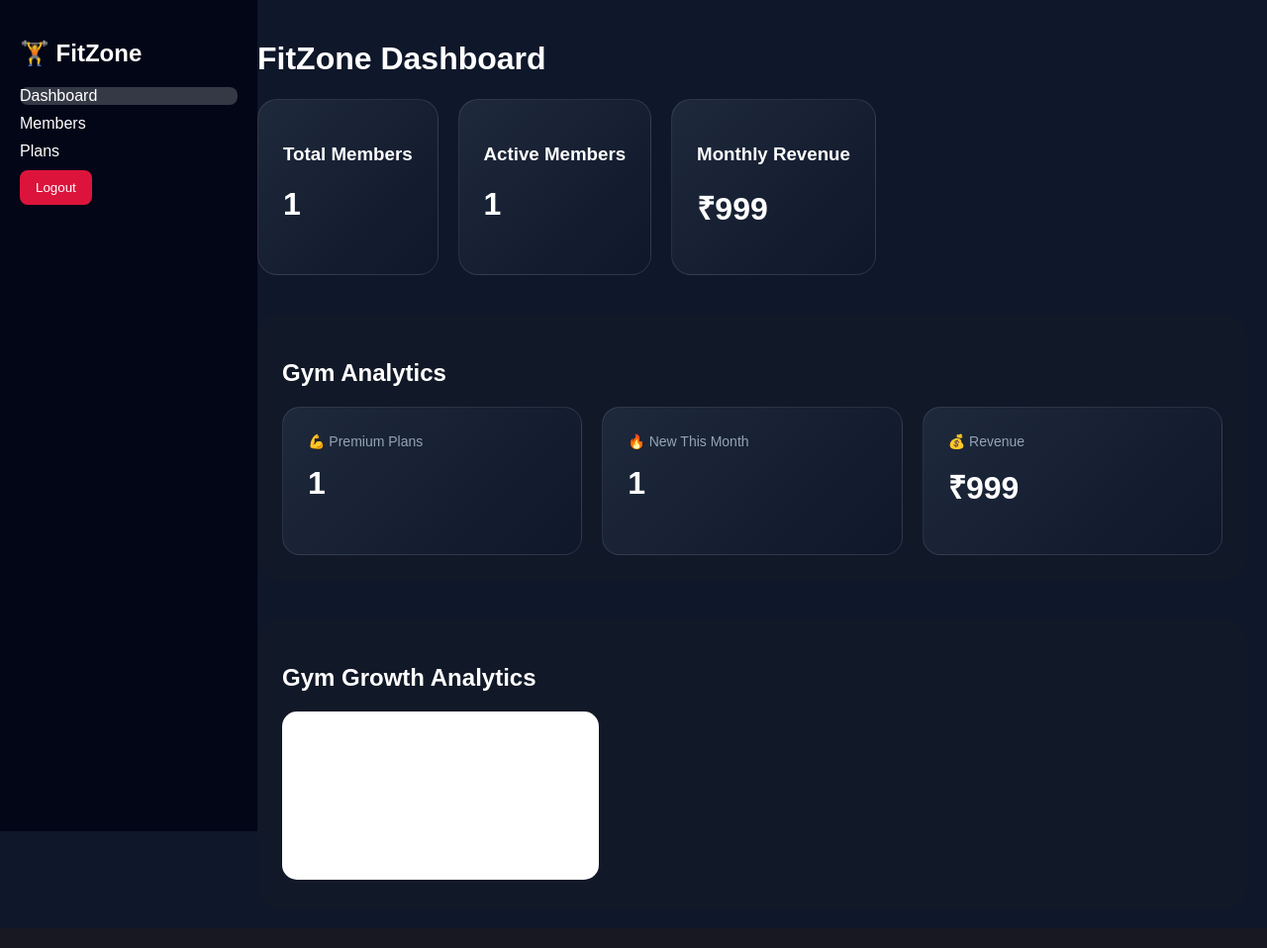
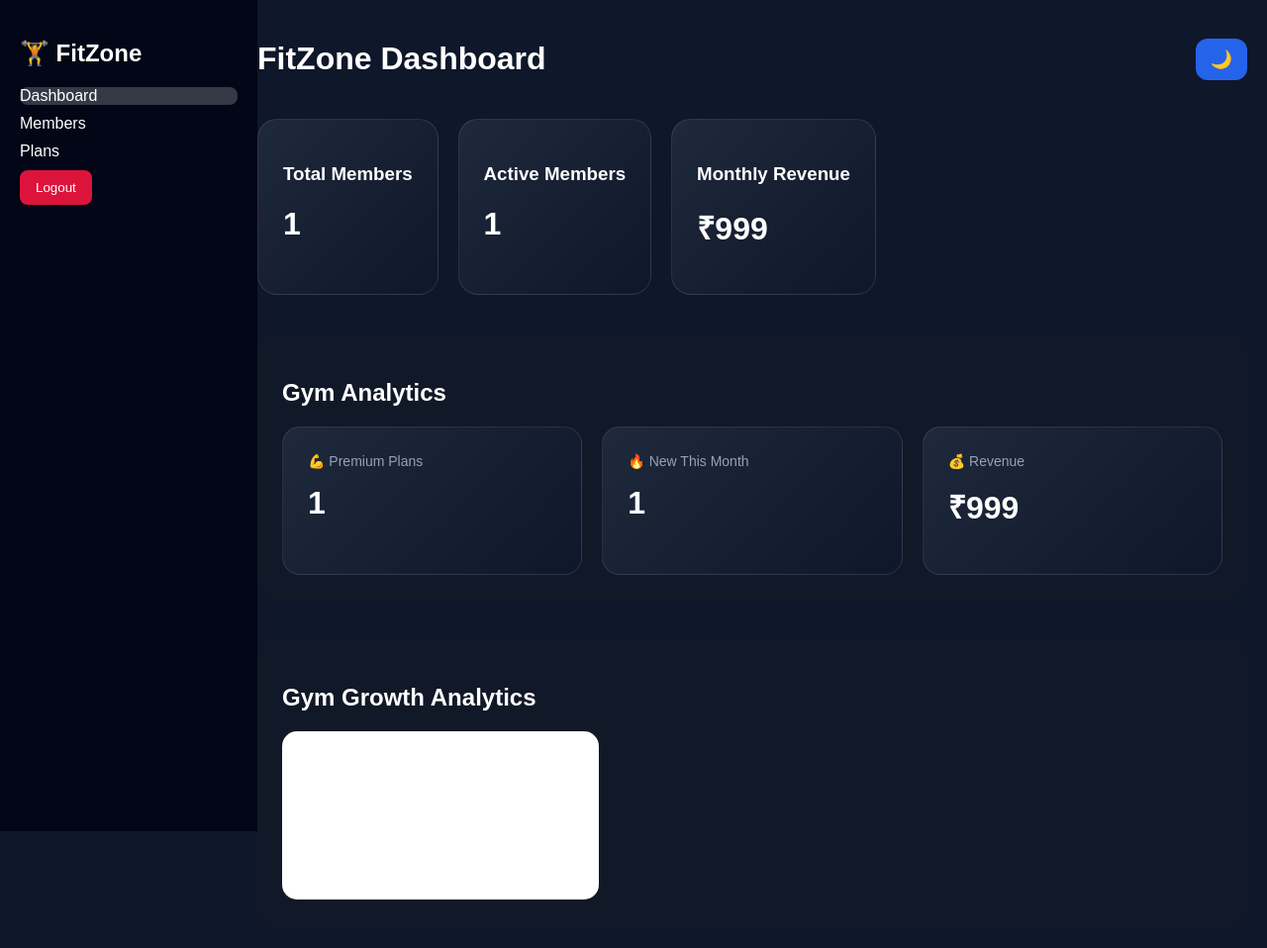
Before and after one commit to mindyatra57-droid/fitzone, a Flask app: page / in a window 1280 px wide. Shown: the whole page at 99% size. Before the commit the page ends 889 px from the top, so only its background shows below. Run offline with Flask 3, Linux system fonts and the light colour scheme; the visitor is signed in with stand-in values (Sample User, id 1); data comes from the database, SQL or seed files in the repository; a map, chart or similar area stays blank.

Commit message:
Dark light mode added

```diff
--- a/static/style.css
+++ b/static/style.css
@@ -250,3 +250,76 @@ button{
 button:active{
     transform:scale(0.95);
 }
+/* TOP BAR */
+
+.top-bar{
+    display:flex;
+    justify-content:space-between;
+    align-items:center;
+    margin-bottom:20px;
+}
+
+.theme-btn{
+    background:#2563eb;
+    color:white;
+    border:none;
+    padding:10px 15px;
+    border-radius:12px;
+    cursor:pointer;
+    font-size:18px;
+}
+
+/* SMOOTH MODE */
+
+body,
+.card,
+.analytics-box,
+.analytics-card,
+.chart-box,
+.sidebar{
+    transition:0.3s;
+}
+
+/* LIGHT MODE */
+
+.light-mode{
+    background:#f1f5f9;
+    color:#111;
+}
+
+.light-mode .sidebar{
+    background:white;
+}
+
+.light-mode .card,
+.light-mode .analytics-box,
+.light-mode .analytics-card,
+.light-mode .chart-box{
+    background:white;
+    color:#111;
+}
+
+.light-mode table{
+    background:white;
+    color:#111;
+}
+
+.light-mode th{
+    background:#e2e8f0;
+}
+
+.light-mode td{
+    border-color:#ddd;
+}
+
+.light-mode canvas{
+    background:white;
+}
+
+.light-mode .mobile-nav{
+    background:white;
+}
+
+.light-mode .mobile-nav button{
+    color:#111;
+}
--- a/templates/index.html
+++ b/templates/index.html
@@ -32,9 +32,15 @@
 <div class="main fade-in">
 
     <!-- DASHBOARD -->
-    <div id="dashboard" class="section">
+   <div class="top-bar">
 
-        <h1>FitZone Dashboard</h1>
+    <h1>FitZone Dashboard</h1>
+
+    <button onclick="toggleTheme()" class="theme-btn">
+        🌙
+    </button>
+
+</div>
 
         <!-- STATS -->
         <div class="stats">
@@ -197,7 +203,21 @@ new Chart(ctx, {
   }
 
 );
+function toggleTheme(){
 
+    document.body.classList.toggle("light-mode");
+
+    if(document.body.classList.contains("light-mode")){
+        localStorage.setItem("theme","light");
+    }else{
+        localStorage.setItem("theme","dark");
+    }
+}
+
+// SAVE THEME
+if(localStorage.getItem("theme") === "light"){
+    document.body.classList.add("light-mode");
+}
 </script>
 <!-- MOBILE NAV -->
 
```
